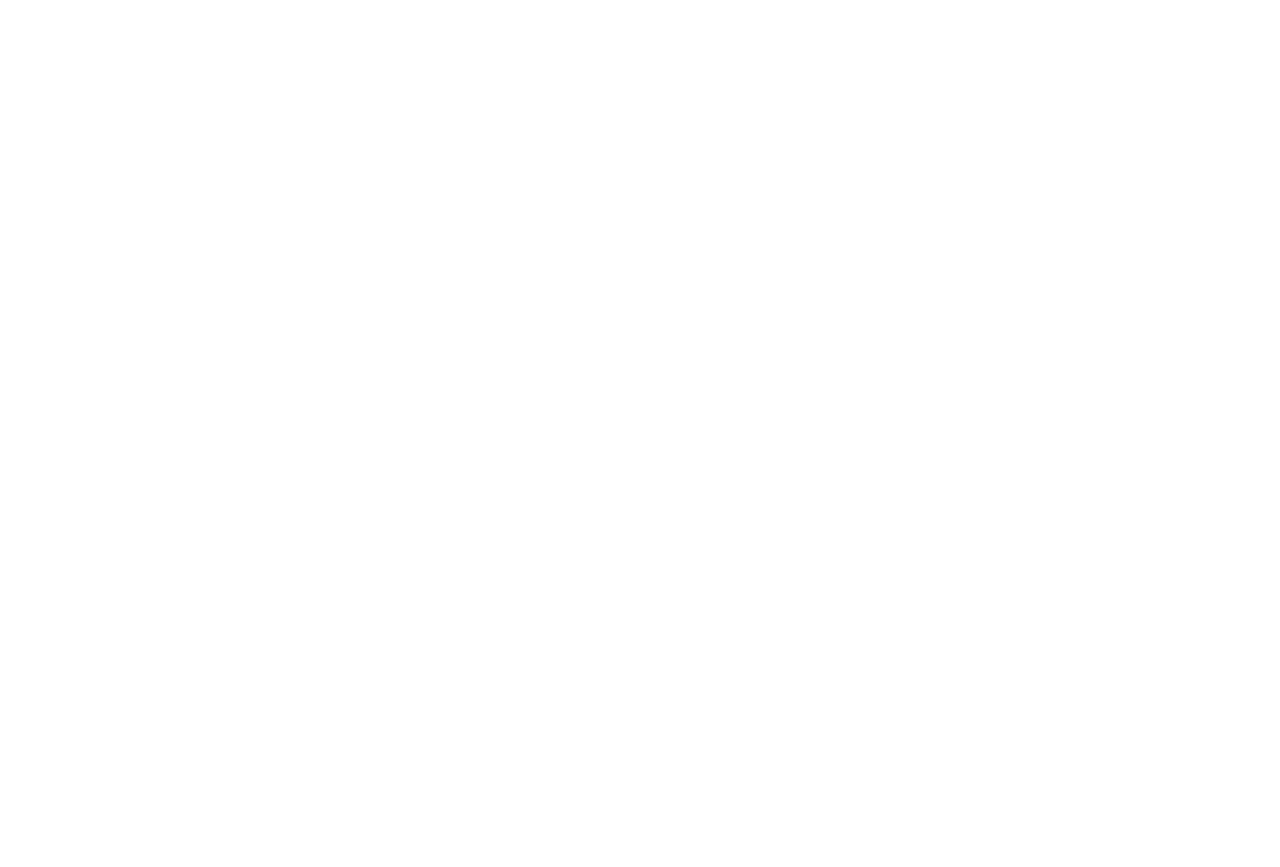
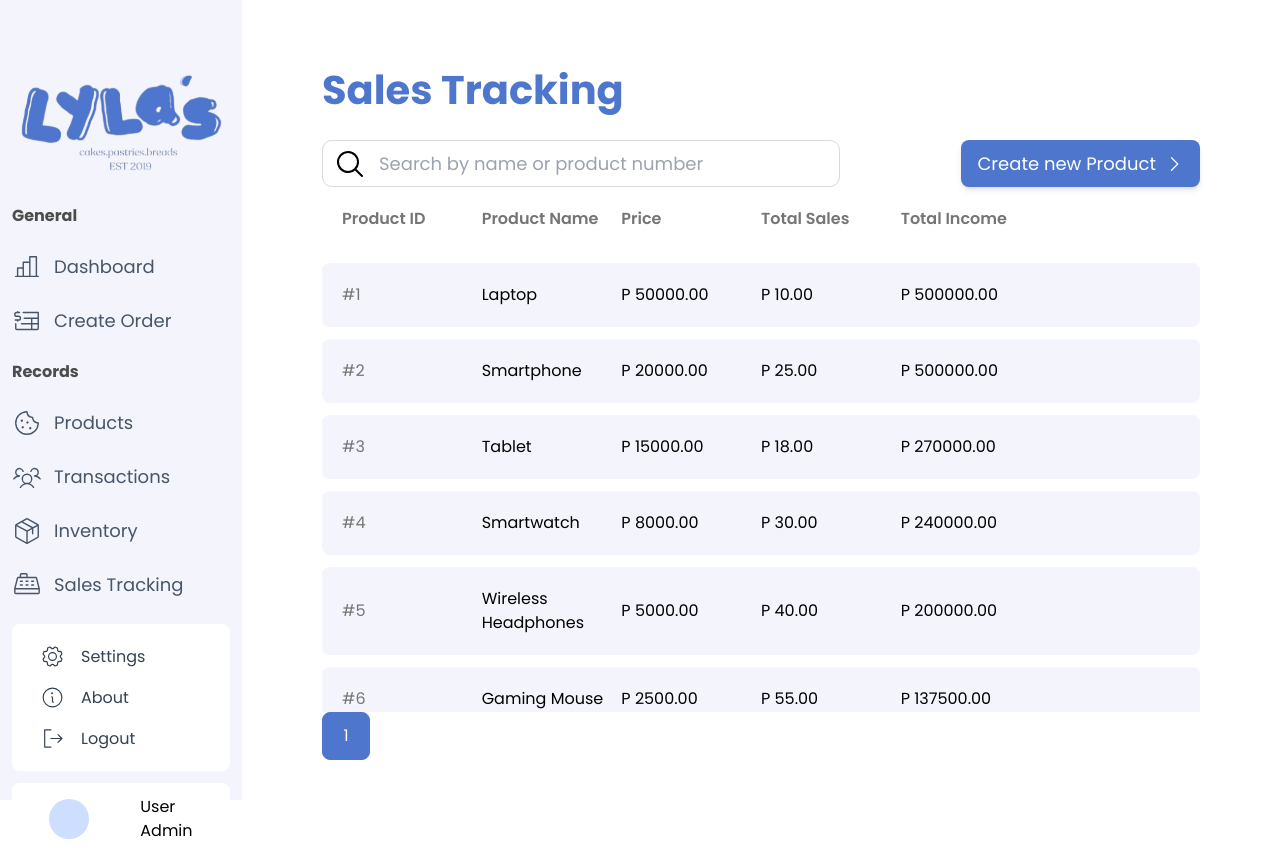
Before and after one commit to bernalesangela/bernalesangela-BERNALES-MACABENTA-MORDEN-WEBDEV_Final_Project, a React (Create React App) app: page /admin/sales-tracking in a window 1280 px wide. Before the commit this address had no page. Before the commit the page ends 800 px from the top, so only its background shows below. Built offline with nearby package versions, Linux system fonts and the light colour scheme.

Commit message:
added sales tracking page

```diff
--- a/src/App.js
+++ b/src/App.js
@@ -11,6 +11,7 @@
 import InventoryPage from "./pages/admin/inventory";
 import { LoginPage } from "./pages/login";
 import EventInventoryPage from "./pages/admin/inventory/event-inventory";
+import SalesTrackingPage from "./pages/admin/sales-tracking";
 
 function App() {
   return (
@@ -26,6 +27,7 @@
           element={<EventInventoryPage />}
         />
         <Route path="/admin/products/new-product" element={<NewProduct />} />
+        <Route path="/admin/sales-tracking" element={<SalesTrackingPage />} />
         <Route path="/login/" element={<LoginPage />} />
       </Routes>
     </Router>
--- a/src/components/Sidebar.js
+++ b/src/components/Sidebar.js
@@ -1,7 +1,18 @@
 import React, { useState } from "react";
 import { useNavigate } from "react-router-dom";
 import logo from "../pages/login/logo.svg";
-import { ChartBar, Invoice, Package, UsersThree, CashRegister, ClockCounterClockwise, Cookie, Gear, Info, SignOut } from "@phosphor-icons/react";
+import {
+  ChartBar,
+  Invoice,
+  Package,
+  UsersThree,
+  CashRegister,
+  ClockCounterClockwise,
+  Cookie,
+  Gear,
+  Info,
+  SignOut,
+} from "@phosphor-icons/react";
 
 const Sidebar = () => {
   const [selectedItem, setSelectedItem] = useState(null);
@@ -13,20 +24,57 @@
 
   const sidebarContent = {
     main: {
-      dashboard: { text: "Dashboard", redirect: "/admin/dashboard", icon: <ChartBar size={30} weight="light" /> },
-      createOrder: { text: "Create Order", redirect: "/admin/create-order", icon: <Invoice size={30} weight="light" /> },
+      dashboard: {
+        text: "Dashboard",
+        redirect: "/admin/dashboard",
+        icon: <ChartBar size={30} weight="light" />,
+      },
+      createOrder: {
+        text: "Create Order",
+        redirect: "/admin/create-order",
+        icon: <Invoice size={30} weight="light" />,
+      },
     },
     records: {
-      products: { text: "Products", redirect: "/admin/products", icon: <Cookie size={30} weight="light" /> },
-      transactions: { text: "Transactions", redirect: "/admin/customers", icon: <UsersThree size={30} weight="light" /> },
-      inventory: { text: "Inventory", redirect: "/admin/inventory", icon: <Package size={30} weight="light" /> },
-      salesTracking: { text: "Sales Tracking", redirect: "/admin/employees", icon: <CashRegister size={30} weight="light" /> },
-      history: { text: "History", redirect: "/admin/history", icon: <ClockCounterClockwise size={30} weight="light" /> },
+      products: {
+        text: "Products",
+        redirect: "/admin/products",
+        icon: <Cookie size={30} weight="light" />,
+      },
+      transactions: {
+        text: "Transactions",
+        redirect: "/admin/customers",
+        icon: <UsersThree size={30} weight="light" />,
+      },
+      inventory: {
+        text: "Inventory",
+        redirect: "/admin/inventory",
+        icon: <Package size={30} weight="light" />,
+      },
+      salesTracking: {
+        text: "Sales Tracking",
+        redirect: "/admin/sales-tracking",
+        icon: <CashRegister size={30} weight="light" />,
+      },
+      // history: { text: "History", redirect: "/admin/history", icon: <ClockCounterClockwise size={30} weight="light" /> },
     },
     controls: {
-      settings: { text: "Settings", redirect: "", icon: <Gear size={25} weight="light" /> },
-      about: { text: "About", redirect: "", icon: <Info size={25} weight="light" /> },
-      logout: { text: "Logout", redirect: "", icon: <SignOut size={25} weight="light" />, action: handleLogout },
+      settings: {
+        text: "Settings",
+        redirect: "",
+        icon: <Gear size={25} weight="light" />,
+      },
+      about: {
+        text: "About",
+        redirect: "",
+        icon: <Info size={25} weight="light" />,
+      },
+      logout: {
+        text: "Logout",
+        redirect: "",
+        icon: <SignOut size={25} weight="light" />,
+        action: handleLogout,
+      },
     },
   };
 
@@ -42,7 +90,9 @@
             <div
               key={key}
               onClick={() => navigate(value.redirect)}
-              className={`flex items-center justify-start p-3 text-slate-600 transition-colors duration-300 hover:cursor-pointer hover:bg-arcLight ${selectedItem === key ? "bg-gray-300 text-black font-bold" : ""}`}
+              className={`flex items-center justify-start p-3 text-slate-600 transition-colors duration-300 hover:cursor-pointer hover:bg-arcLight ${
+                selectedItem === key ? "bg-gray-300 text-black font-bold" : ""
+              }`}
             >
               {value.icon}
               <span className="pl-3 text-lg">{value.text}</span>
@@ -55,7 +105,9 @@
             <div
               key={key}
               onClick={() => navigate(value.redirect)}
-              className={`flex items-center justify-start p-3 text-slate-600 transition-colors duration-300 hover:cursor-pointer hover:bg-arcLight ${selectedItem === key ? "bg-gray-300 text-black font-bold" : ""}`}
+              className={`flex items-center justify-start p-3 text-slate-600 transition-colors duration-300 hover:cursor-pointer hover:bg-arcLight ${
+                selectedItem === key ? "bg-gray-300 text-black font-bold" : ""
+              }`}
             >
               {value.icon}
               <span className="pl-3 text-lg">{value.text}</span>
--- a/src/index.css
+++ b/src/index.css
@@ -29,8 +29,8 @@
 }
 
 button {
-  width: 15.625rem;
-  height: 4.375rem;
+  width: 20.375rem;
+  height: 2.938rem;
   background-color: #4e76cd;
   color: white;
   font-size: 1.125rem;
--- /dev/null
+++ b/src/pages/admin/sales-tracking/index.js
@@ -0,0 +1,233 @@
+import React from "react";
+import Layout from "../layout";
+import { CaretRight, MagnifyingGlass } from "@phosphor-icons/react";
+
+const SalesTrackingPage = () => {
+  const sales = [
+    {
+      id: 1,
+      productID: 101,
+      productName: "Laptop",
+      price: 50000,
+      totalSales: 10,
+      totalIncome: 500000,
+    },
+    {
+      id: 2,
+      productID: 102,
+      productName: "Smartphone",
+      price: 20000,
+      totalSales: 25,
+      totalIncome: 500000,
+    },
+    {
+      id: 3,
+      productID: 103,
+      productName: "Tablet",
+      price: 15000,
+      totalSales: 18,
+      totalIncome: 270000,
+    },
+    {
+      id: 4,
+      productID: 104,
+      productName: "Smartwatch",
+      price: 8000,
+      totalSales: 30,
+      totalIncome: 240000,
+    },
+    {
+      id: 5,
+      productID: 105,
+      productName: "Wireless Headphones",
+      price: 5000,
+      totalSales: 40,
+      totalIncome: 200000,
+    },
+    {
+      id: 6,
+      productID: 106,
+      productName: "Gaming Mouse",
+      price: 2500,
+      totalSales: 55,
+      totalIncome: 137500,
+    },
+    {
+      id: 7,
+      productID: 107,
+      productName: "Mechanical Keyboard",
+      price: 4500,
+      totalSales: 35,
+      totalIncome: 157500,
+    },
+    {
+      id: 8,
+      productID: 108,
+      productName: "Monitor",
+      price: 12000,
+      totalSales: 22,
+      totalIncome: 264000,
+    },
+    {
+      id: 9,
+      productID: 109,
+      productName: "External Hard Drive",
+      price: 7000,
+      totalSales: 28,
+      totalIncome: 196000,
+    },
+    {
+      id: 10,
+      productID: 110,
+      productName: "Printer",
+      price: 10000,
+      totalSales: 15,
+      totalIncome: 150000,
+    },
+    {
+      id: 11,
+      productID: 111,
+      productName: "Router",
+      price: 3500,
+      totalSales: 60,
+      totalIncome: 210000,
+    },
+    {
+      id: 12,
+      productID: 112,
+      productName: "Webcam",
+      price: 3000,
+      totalSales: 45,
+      totalIncome: 135000,
+    },
+    {
+      id: 13,
+      productID: 113,
+      productName: "Microphone",
+      price: 4000,
+      totalSales: 50,
+      totalIncome: 200000,
+    },
+    {
+      id: 14,
+      productID: 114,
+      productName: "Portable Speaker",
+      price: 6000,
+      totalSales: 32,
+      totalIncome: 192000,
+    },
+    {
+      id: 15,
+      productID: 115,
+      productName: "VR Headset",
+      price: 25000,
+      totalSales: 8,
+      totalIncome: 200000,
+    },
+    {
+      id: 16,
+      productID: 116,
+      productName: "Smart TV",
+      price: 45000,
+      totalSales: 6,
+      totalIncome: 270000,
+    },
+    {
+      id: 17,
+      productID: 117,
+      productName: "Projector",
+      price: 15000,
+      totalSales: 12,
+      totalIncome: 180000,
+    },
+    {
+      id: 18,
+      productID: 118,
+      productName: "Gaming Console",
+      price: 35000,
+      totalSales: 9,
+      totalIncome: 315000,
+    },
+    {
+      id: 19,
+      productID: 119,
+      productName: "Power Bank",
+      price: 2000,
+      totalSales: 80,
+      totalIncome: 160000,
+    },
+    {
+      id: 20,
+      productID: 120,
+      productName: "Graphics Card",
+      price: 60000,
+      totalSales: 5,
+      totalIncome: 300000,
+    },
+  ];
+
+  return (
+    <Layout>
+      <section className="h-full flex flex-col">
+        <div className="w-full flex items-center gap-3">
+          <h1 className="text-blueSerenity py-5">Sales Tracking</h1>
+        </div>
+
+        <div className="flex items-center w-full justify-between">
+          <div className="flex items-center relative">
+            <input
+              className=" text-left pl-14"
+              placeholder="Search by name or product number"
+            />
+            <MagnifyingGlass size={32} className="absolute ml-3" />
+          </div>
+
+          <div className="flex items-center">
+            <button className="flex items-center gap-2 bg-blueSerenity text-white px-4 rounded-lg shadow-md hover:scale-110 transition-all duration-300 w-fit">
+              Create new Product
+              <CaretRight size={20} />
+            </button>
+          </div>
+        </div>
+
+        <div className="w-full h-full overflow-y-scroll flex flex-col gap-3">
+          <div className=" w-full rounded-lg p-5 grid grid-cols-6 items-center">
+            <span className="font-semibold text-darkGray text-left">
+              Product ID
+            </span>
+            <span className="font-semibold text-darkGray text-left">
+              Product Name
+            </span>
+            <span className="font-semibold text-darkGray text-left">Price</span>
+            <span className="font-semibold text-darkGray text-left">
+              Total Sales
+            </span>
+            <span className="font-semibold text-darkGray text-left">
+              Total Income
+            </span>
+            <span></span>
+          </div>
+
+          <div className="w-full h-full overflow-y-scroll flex flex-col gap-3">
+            {sales.map((sale, index) => (
+              <div className="bg-solidWhite w-full rounded-lg p-5 grid grid-cols-6 items-center">
+                <span className="text-darkGray">#{sale.id}</span>
+                <span>{sale.productName}</span>
+                <span>P {sale.price.toFixed(2)}</span>
+                <span>P {sale.totalSales.toFixed(2)}</span>
+                <span>P {sale.totalIncome.toFixed(2)}</span>
+              </div>
+            ))}
+          </div>
+        </div>
+        <div className="flex items-center w-full gap-3">
+          <div className="bg-blueSerenity border border-blueSerenity  w-[3rem] h-[3rem] items-center justify-center flex rounded-lg hover:cursor-pointer">
+            <span className="text-white">1</span>
+          </div>
+        </div>
+      </section>
+    </Layout>
+  );
+};
+
+export default SalesTrackingPage;
```
